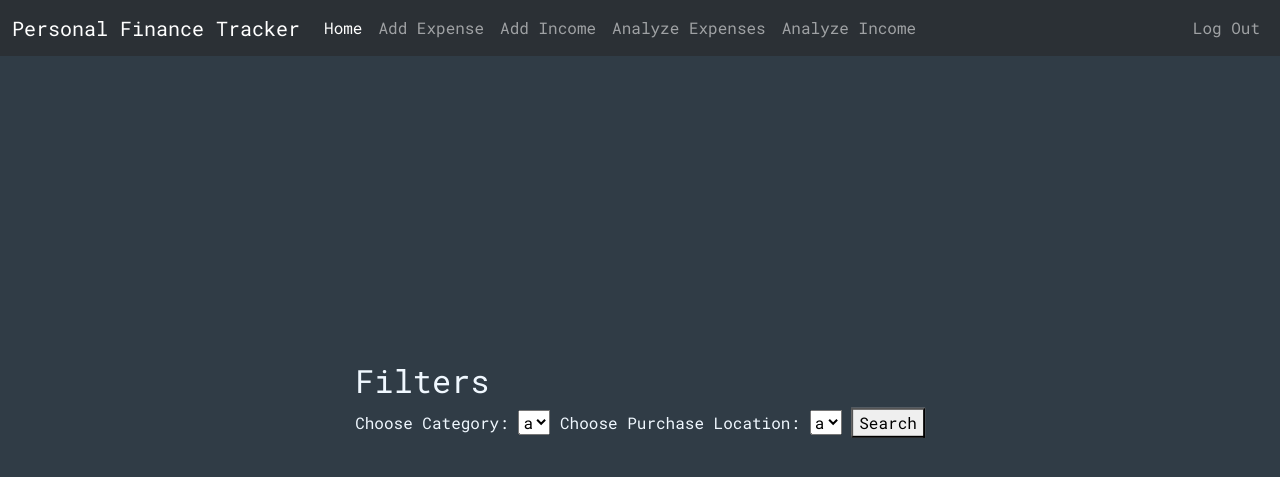
After one commit to Carbar14/Personal-Finance-Tracker, a Flask app: page /analyzeExpenses in a window 1280 px wide. The commit adds this page. Shown: the top 477 px of the page. Run offline with Flask 3, Linux system fonts and the light colour scheme; a user stored in the database is signed in; data comes from the database, SQL or seed files in the repository; both versions use the stored data as it was after the commit.

Commit message:
working on analysis pages

```diff
--- a/app.py
+++ b/app.py
@@ -143,3 +143,18 @@ def addIncome():
         return redirect("/")
      else:
         return render_template("addIncome.html")
+
+
+@app.route("/analyzeExpenses", methods=["GET", "POST"])
+@login_required
+def analyze():
+    conn = get_db_connection()
+    categories = conn.execute("SELECT DISTINCT category FROM expenses WHERE user_id = ?", (session["user_id"],)).fetchall()
+    purchaseLocations = conn.execute("SELECT DISTINCT purchaseLocation FROM expenses WHERE user_id = ?", (session["user_id"],)).fetchall()
+    print(categories[0]["category"])
+    if request.method == "POST":
+        print()
+
+
+
+    return render_template("analyzeExpenses.html", categories=categories, purchaseLocations=purchaseLocations)
--- /dev/null
+++ b/templates/analyzeExpenses.html
@@ -0,0 +1,26 @@
+<!-- layout -->
+{% extends "layout.html" %}
+
+<!-- Main -->
+{% block body %}
+<div class="cont center">
+  <div>
+    <h2>Filters</h2>
+    <form action="/analyzeExpenses" method="post">
+      <label for="category">Choose Category:</label>
+      <select name="category" id="category">
+        {% for category in categories %}
+        <option value="{{category["category"]}}">{{category["category"]}}</option>
+        {% endfor %}
+      </select>
+      <label for="purchaseLocation">Choose Purchase Location:</label>
+      <select name="purchaseLocation" id="purchaseLocation">
+        {% for purchaseLocation in purchaseLocations %}
+        <option value="{{purchaseLocation["purchaseLocation"]}}">{{purchaseLocation["purchaseLocation"]}}</option>
+        {% endfor %}
+      </select>
+      <button type="submit">Search</button>
+    </form>
+  </div>
+</div>
+{% endblock %}
--- a/templates/layout.html
+++ b/templates/layout.html
@@ -27,7 +27,10 @@
           <a class="nav-link" href="/add-income">Add Income</a>
         </li>
         <li class="nav-item">
-          <a class="nav-link disabled" aria-disabled="true">Disabled</a>
+          <a class="nav-link" href="/analyzeExpenses">Analyze Expenses</a>
+        </li>
+        <li class="nav-item">
+          <a class="nav-link" href="/analyzeIncome">Analyze Income</a>
         </li>
       </ul>
     </div>
```
Also changed, not shown: database.db, 2 other files.
